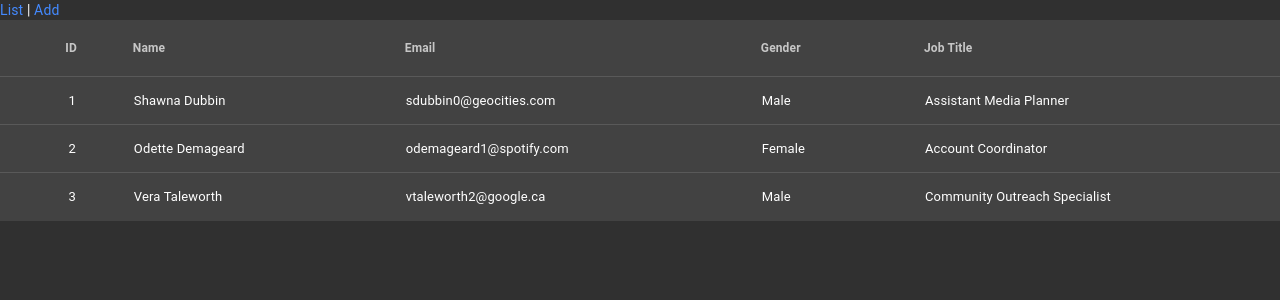
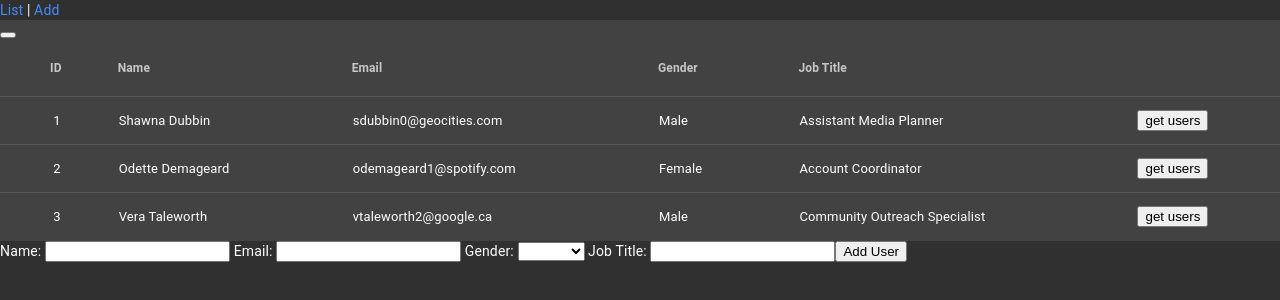
Before and after one commit to HugoCharles997/employee-manager-spa, a Vue app: page /#/ in a window 1280 px wide. Shown: the top 300 px of the page. Built offline with nearby package versions, Linux system fonts and the light colour scheme.

Commit message:
added getAll, getById and create method in home component, also a basic form to test methods

```diff
--- a/src/views/AddView.vue
+++ b/src/views/AddView.vue
@@ -1,43 +1,52 @@
 <template>
-	<div class="add">
-		<h1>Add Users Here</h1>
-
-		<nav>
-			<router-link to="/">List</router-link>
-			<button @click="getUserById()">CLIC</button>
-		</nav>
-		<router-view />
-	</div>
+	<!-- <div id="app">
+		<form @submit.prevent="addNewUser">
+			<label>
+				Name:
+				<input type="text" v-model="newUser.name" />
+			</label>
+			<label>
+				Email:
+				<input type="email" v-model="newUser.email" />
+			</label>
+			<label>
+				Gender:
+				<select v-model="newUser.gender">
+					<option value="Male">Male</option>
+					<option value="Female">Female</option>
+				</select>
+			</label>
+			<label>
+				Job Title:
+				<input type="text" v-model="newUser.jobTitle" />
+			</label>
+			<button type="submit">Add User</button>
+		</form>
+	</div> -->
 </template>
 
 <script>
+import HomeView from "@/views/HomeView.vue";
 export default {
 	name: "AddView",
+	components: {
+		HomeView,
+	},
 	data() {
 		return {
 			name: "",
 			email: "",
 			gender: "",
 			jobTitle: "",
+
+			newUser: {
+				name: "",
+				email: "",
+				gender: "",
+				jobTitle: "",
+			},
 		};
 	},
-	methods: {
-		createUser() {
-			const newUser = {
-				id: this.users[this.users.length - 1].id + 1,
-				name: this.name,
-				email: this.email,
-				gender: this.gender,
-				jobTitle: this.jobTitle,
-			};
-
-			this.users.push(newUser);
-
-			this.name = "";
-			this.email = "";
-			this.gender = "";
-			this.jobTitle = "";
-		},
-	},
+	methods: {},
 };
 </script>
--- a/src/views/HomeView.vue
+++ b/src/views/HomeView.vue
@@ -1,6 +1,7 @@
 <template>
 	<div>
 		<md-table>
+			<button @click="getUserById"></button>
 			<md-table-row>
 				<md-table-head md-numeric>ID</md-table-head>
 				<md-table-head>Name</md-table-head>
@@ -14,17 +15,51 @@
 				<md-table-cell>{{ user.email }}</md-table-cell>
 				<md-table-cell>{{ user.gender }}</md-table-cell>
 				<md-table-cell>{{ user.jobTitle }}</md-table-cell>
+				<md-table-cell>
+					<button @click="getUserById(user.id)">get users</button>
+				</md-table-cell>
 			</md-table-row>
 		</md-table>
+		<!-- <add-user-form @addNewUser="addNewUser"></add-user-form> // here to call a potential form if it is in another component -->
+
+		<template>
+			<div>
+				<form @submit.prevent="addNewUser">
+					<label>
+						Name:
+						<input type="text" v-model="newUser.name" />
+					</label>
+					<label>
+						Email:
+						<input type="email" v-model="newUser.email" />
+					</label>
+					<label>
+						Gender:
+						<select v-model="newUser.gender">
+							<option value="Male">Male</option>
+							<option value="Female">Female</option>
+						</select>
+					</label>
+					<label>
+						Job Title:
+						<input type="text" v-model="newUser.jobTitle" />
+					</label>
+					<button type="submit">Add User</button>
+				</form>
+			</div>
+		</template>
 	</div>
 </template>
 
 <script>
+import AddView from "@/views/AddView.vue";
 // @ is an alias to /src
 
 export default {
 	name: "HomeView",
-	components: {},
+	components: {
+		AddView,
+	},
 	data() {
 		return {
 			users: [
@@ -50,7 +85,47 @@ export default {
 					jobTitle: "Community Outreach Specialist",
 				},
 			],
+			newUser: {
+				name: "",
+				email: "",
+				gender: "",
+				jobTitle: "",
+			},
 		};
+	},
+	methods: {
+		getAllUsers() {
+			return this.users;
+		},
+
+		getUserById(id = null) {
+			if (id !== null) {
+				const user = this.users.find((user) => user.id === id);
+				console.log(user);
+				return user;
+			}
+			console.log("ID not provided");
+		},
+
+		addUser(newUser) {
+			this.users.push(newUser);
+		},
+
+		addNewUser() {
+			const maxId = this.users.reduce((max, user) => {
+				return user.id > max ? user.id : max;
+			}, 0);
+
+			const newUser = {
+				id: maxId + 1,
+				name: this.newUser.name,
+				email: this.newUser.email,
+				gender: this.newUser.gender,
+				jobTitle: this.newUser.jobTitle,
+			};
+			this.addUser(newUser);
+			this.newUser = {};
+		},
 	},
 };
 </script>
```
